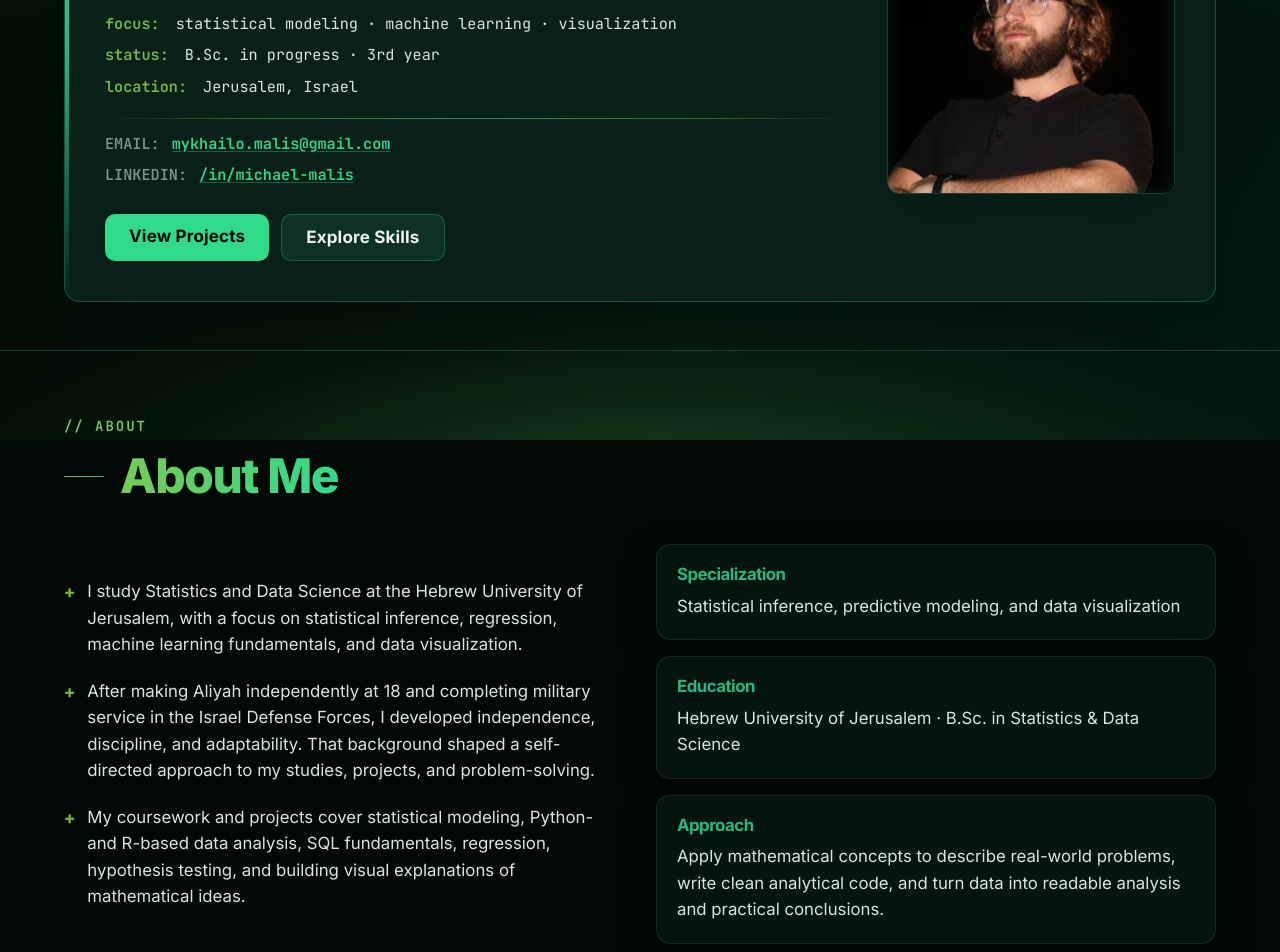
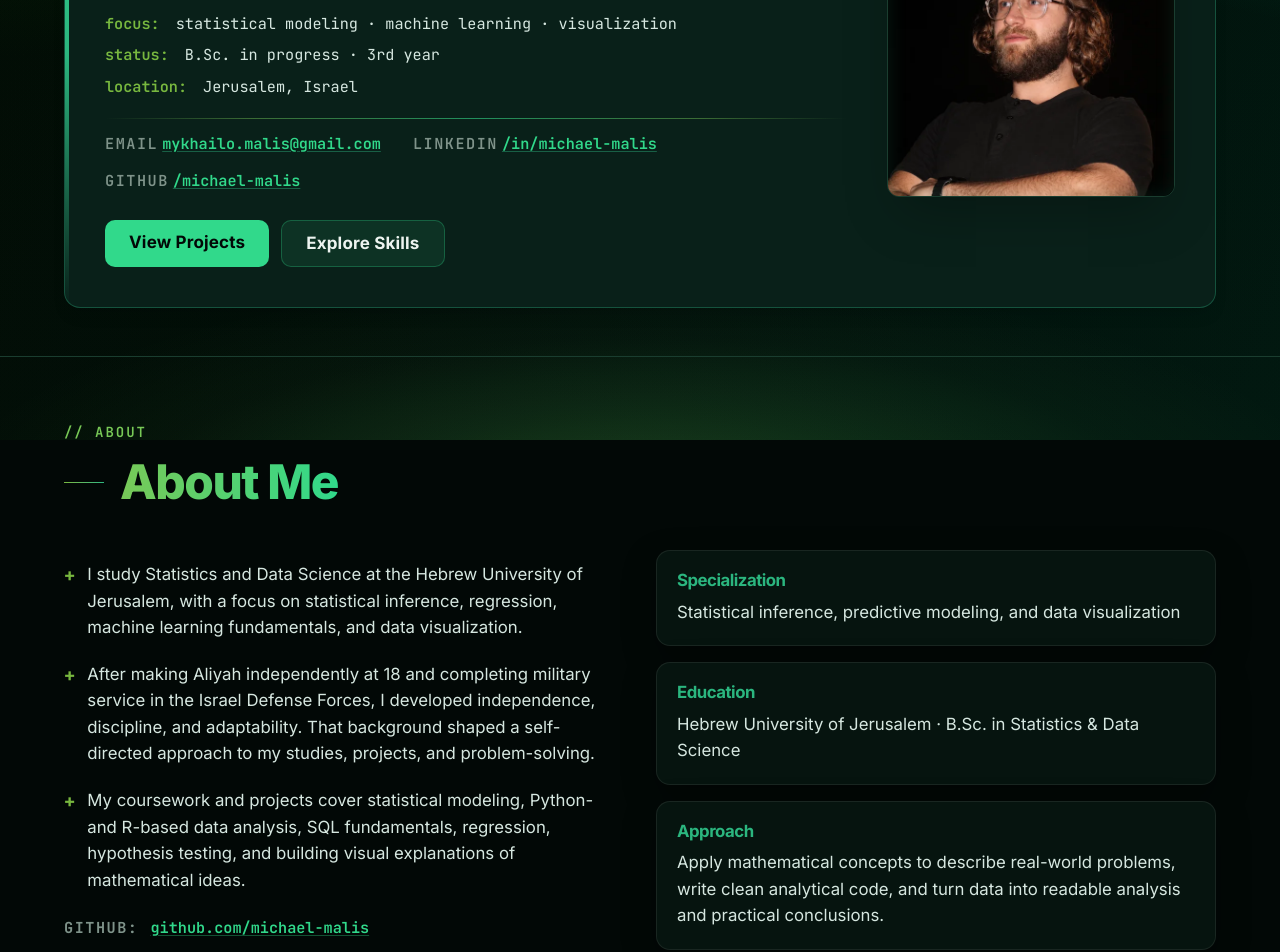
Before and after one commit to michael-malis/michael-malis.github.io, a React (Vite) app: page / in a window 1280 px wide. Shown: the part 360-1312 px from the top of the page. Built offline with nearby package versions, Linux system fonts and the light colour scheme; no server answers.

Commit message:
Fix visualization scroll trap and update contact links

```diff
--- a/src/components/About.jsx
+++ b/src/components/About.jsx
@@ -34,6 +34,18 @@ export default function About() {
               <p className="text-base leading-relaxed text-[var(--color-text-secondary)]">
                 My coursework and projects cover statistical modeling, Python- and R-based data analysis, SQL fundamentals, regression, hypothesis testing, and building visual explanations of mathematical ideas.
               </p>
+            </div>
+            <div className="flex items-baseline gap-3 pt-1">
+              <span className="shrink-0 font-mono text-sm font-bold uppercase tracking-widest text-[var(--color-muted-green)]">GITHUB:</span>
+              <a
+                href="https://github.com/michael-malis"
+                target="_blank"
+                rel="noopener noreferrer"
+                className="font-mono text-sm font-semibold text-[var(--accent-primary)] underline decoration-[#31D98B]/35 underline-offset-2 transition hover:text-[var(--accent-primary-hover)] hover:decoration-[var(--accent-primary-hover)]"
+                aria-label="GitHub profile: michael-malis"
+              >
+                github.com/michael-malis
+              </a>
             </div>
           </div>
 
--- a/src/components/Contact.jsx
+++ b/src/components/Contact.jsx
@@ -13,7 +13,7 @@ export default function Contact() {
         </div>
 
         <div className="mt-7 card-base p-7">
-          <div className="grid gap-6 sm:grid-cols-2">
+          <div className="grid gap-6 sm:grid-cols-3">
 
             {/* Email */}
             <div className="flex flex-col gap-1.5">
@@ -22,7 +22,7 @@ export default function Contact() {
               </span>
               <a
                 href="mailto:mykhailo.malis@gmail.com"
-                className="break-all text-base font-semibold text-[var(--color-text-primary)] underline decoration-[var(--color-muted-green)]/40 underline-offset-2 transition hover:text-[var(--color-bright-green)] hover:decoration-[var(--color-bright-green)]"
+                className="break-all text-base font-semibold text-[var(--accent-primary)] underline decoration-[#34d399]/35 underline-offset-2 transition hover:text-[var(--gradient-teal)] hover:decoration-[var(--gradient-teal)]"
               >
                 mykhailo.malis@gmail.com
               </a>
@@ -37,9 +37,26 @@ export default function Contact() {
                 href="https://www.linkedin.com/in/michael-malis/"
                 target="_blank"
                 rel="noopener noreferrer"
-                className="text-base font-semibold text-[var(--color-text-primary)] underline decoration-[var(--color-muted-green)]/40 underline-offset-2 transition hover:text-[var(--color-bright-green)] hover:decoration-[var(--color-bright-green)]"
+                className="text-base font-semibold text-[var(--accent-primary)] underline decoration-[#34d399]/35 underline-offset-2 transition hover:text-[var(--gradient-teal)] hover:decoration-[var(--gradient-teal)]"
               >
                 /in/michael-malis
+              </a>
+            </div>
+
+
+            {/* GitHub */}
+            <div className="flex flex-col gap-1.5">
+              <span className="font-mono text-sm font-bold uppercase tracking-widest text-[var(--color-muted-green)]">
+                GITHUB:
+              </span>
+              <a
+                href="https://github.com/michael-malis"
+                target="_blank"
+                rel="noopener noreferrer"
+                className="text-base font-semibold text-[var(--accent-primary)] underline decoration-[#34d399]/35 underline-offset-2 transition hover:text-[var(--gradient-teal)] hover:decoration-[var(--gradient-teal)]"
+                aria-label="GitHub profile: michael-malis"
+              >
+                /michael-malis
               </a>
             </div>
 
--- a/src/components/Hero.jsx
+++ b/src/components/Hero.jsx
@@ -55,18 +55,18 @@ export default function Hero() {
                 <div className="divider-green" />
 
                 {/* Contact links */}
-                <div className="space-y-2.5 font-mono text-sm">
-                  <div className="flex flex-col gap-1 sm:flex-row sm:items-baseline sm:gap-3">
-                    <span className="shrink-0 font-semibold text-[var(--color-muted-green)]">EMAIL:</span>
+                <div className="flex flex-wrap gap-x-8 gap-y-4 font-mono text-sm">
+                  <div className="flex flex-col gap-1">
+                    <span className="font-semibold uppercase tracking-widest text-[var(--color-muted-green)]">EMAIL</span>
                     <a
                       href="mailto:mykhailo.malis@gmail.com"
-                      className="break-all font-semibold text-[var(--accent-primary)] underline decoration-[#34d399]/35 underline-offset-2 transition hover:text-[var(--gradient-teal)] hover:decoration-[var(--gradient-teal)] focus-visible:outline-2 focus-visible:outline-offset-2 focus-visible:outline-[rgba(52,211,153,0.5)]"
+                      className="font-semibold text-[var(--accent-primary)] underline decoration-[#34d399]/35 underline-offset-2 transition hover:text-[var(--gradient-teal)] hover:decoration-[var(--gradient-teal)] focus-visible:outline-2 focus-visible:outline-offset-2 focus-visible:outline-[rgba(52,211,153,0.5)]"
                     >
                       mykhailo.malis@gmail.com
                     </a>
                   </div>
-                  <div className="flex flex-col gap-1 sm:flex-row sm:items-baseline sm:gap-3">
-                    <span className="shrink-0 font-semibold text-[var(--color-muted-green)]">LINKEDIN:</span>
+                  <div className="flex flex-col gap-1">
+                    <span className="font-semibold uppercase tracking-widest text-[var(--color-muted-green)]">LINKEDIN</span>
                     <a
                       href="https://www.linkedin.com/in/michael-malis/"
                       target="_blank"
@@ -74,6 +74,18 @@ export default function Hero() {
                       className="font-semibold text-[var(--accent-primary)] underline decoration-[#34d399]/35 underline-offset-2 transition hover:text-[var(--gradient-teal)] hover:decoration-[var(--gradient-teal)] focus-visible:outline-2 focus-visible:outline-offset-2 focus-visible:outline-[rgba(52,211,153,0.5)]"
                     >
                       /in/michael-malis
+                    </a>
+                  </div>
+                  <div className="flex flex-col gap-1">
+                    <span className="font-semibold uppercase tracking-widest text-[var(--color-muted-green)]">GITHUB</span>
+                    <a
+                      href="https://github.com/michael-malis"
+                      target="_blank"
+                      rel="noopener noreferrer"
+                      aria-label="GitHub profile: michael-malis"
+                      className="font-semibold text-[var(--accent-primary)] underline decoration-[#34d399]/35 underline-offset-2 transition hover:text-[var(--gradient-teal)] hover:decoration-[var(--gradient-teal)] focus-visible:outline-2 focus-visible:outline-offset-2 focus-visible:outline-[rgba(52,211,153,0.5)]"
+                    >
+                      /michael-malis
                     </a>
                   </div>
                 </div>
--- a/src/components/RegressionProjection/RegressionProjectionScene.jsx
+++ b/src/components/RegressionProjection/RegressionProjectionScene.jsx
@@ -187,15 +187,9 @@ export function RegressionProjectionScene({ isMobileView, focusTarget, x1, x2, y
   }, [x1, x2, y]);
 
   return (
-    <div
-      className="regression-canvas-wrap"
-      ref={containerRef}
-      onClick={!active ? () => setActive(true) : undefined}
-      style={!active ? { cursor: 'pointer' } : undefined}
-    >
+    <div className="regression-canvas-wrap" ref={containerRef}>
       <Canvas
         frameloop="demand"
-        style={{ pointerEvents: active ? 'auto' : 'none' }}
         camera={{
           position: isMobileView ? [3.8, 3.2, 5.5] : [4.5, 4.0, 6.5],
           fov: isMobileView ? 50 : 40,
@@ -241,6 +235,12 @@ export function RegressionProjectionScene({ isMobileView, focusTarget, x1, x2, y
           interactionRef={interactionRef}
         />
       </Canvas>
+      {/* Gate absorbs pointer/touch events while inactive, passes through when active */}
+      <div
+        className={`regression-event-gate${active ? ' is-active' : ''}`}
+        onClick={!active ? () => setActive(true) : undefined}
+        aria-hidden="true"
+      />
       {!active && (
         <div className="regression-interact-hint" aria-hidden="true">
           <span>Click to interact</span>
--- a/src/index.css
+++ b/src/index.css
@@ -1135,6 +1135,18 @@ a:not([class]):focus-visible {
   overflow: hidden;
 }
 
+.regression-event-gate {
+  position: absolute;
+  inset: 0;
+  z-index: 10;
+  touch-action: pan-y;
+  cursor: pointer;
+}
+
+.regression-event-gate.is-active {
+  pointer-events: none;
+}
+
 .regression-interact-hint {
   position: absolute;
   bottom: 12px;
@@ -1161,7 +1173,6 @@ a:not([class]):focus-visible {
   display: block !important;
   width: 100% !important;
   height: 100% !important;
-  touch-action: none;
   cursor: grab;
 }
 
```
